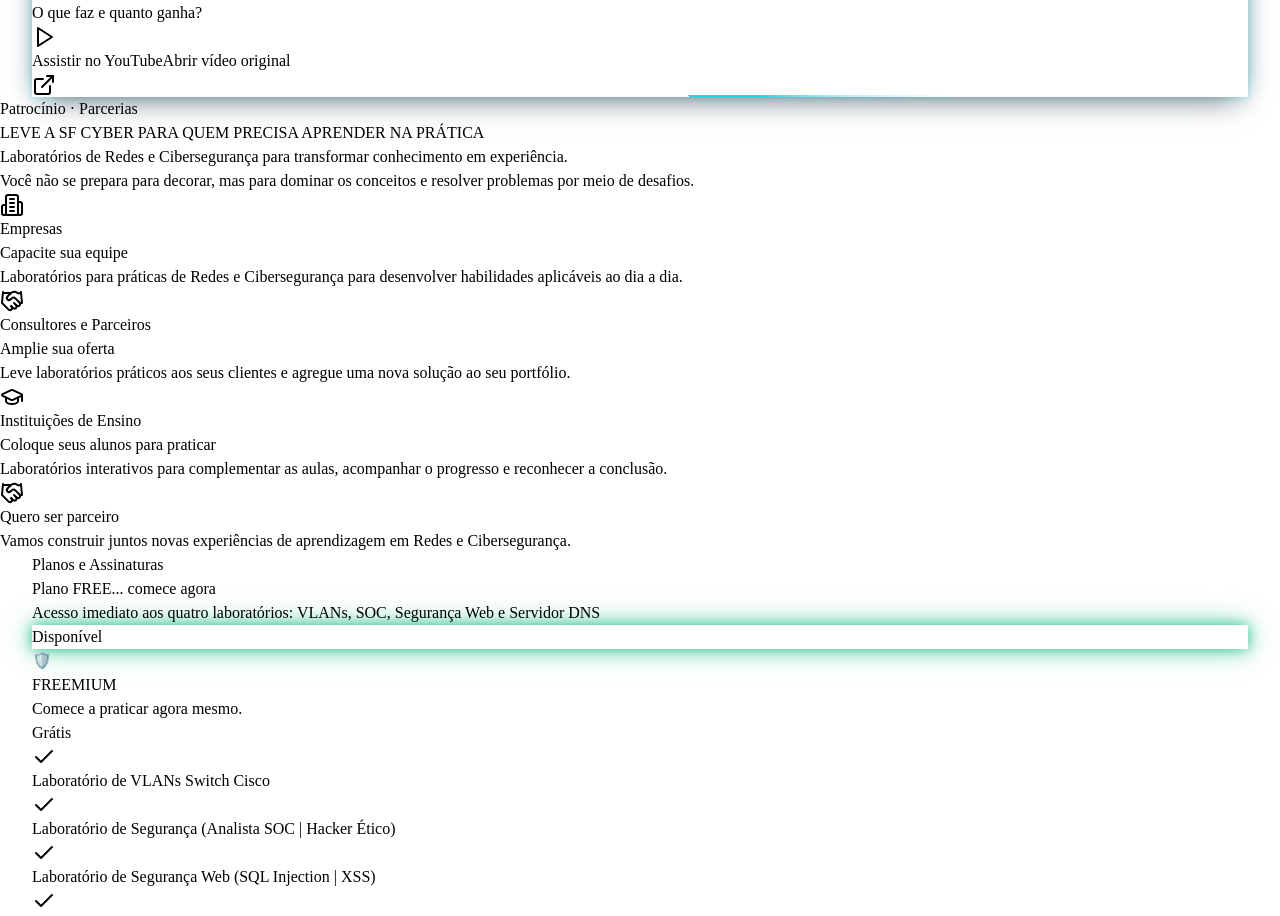
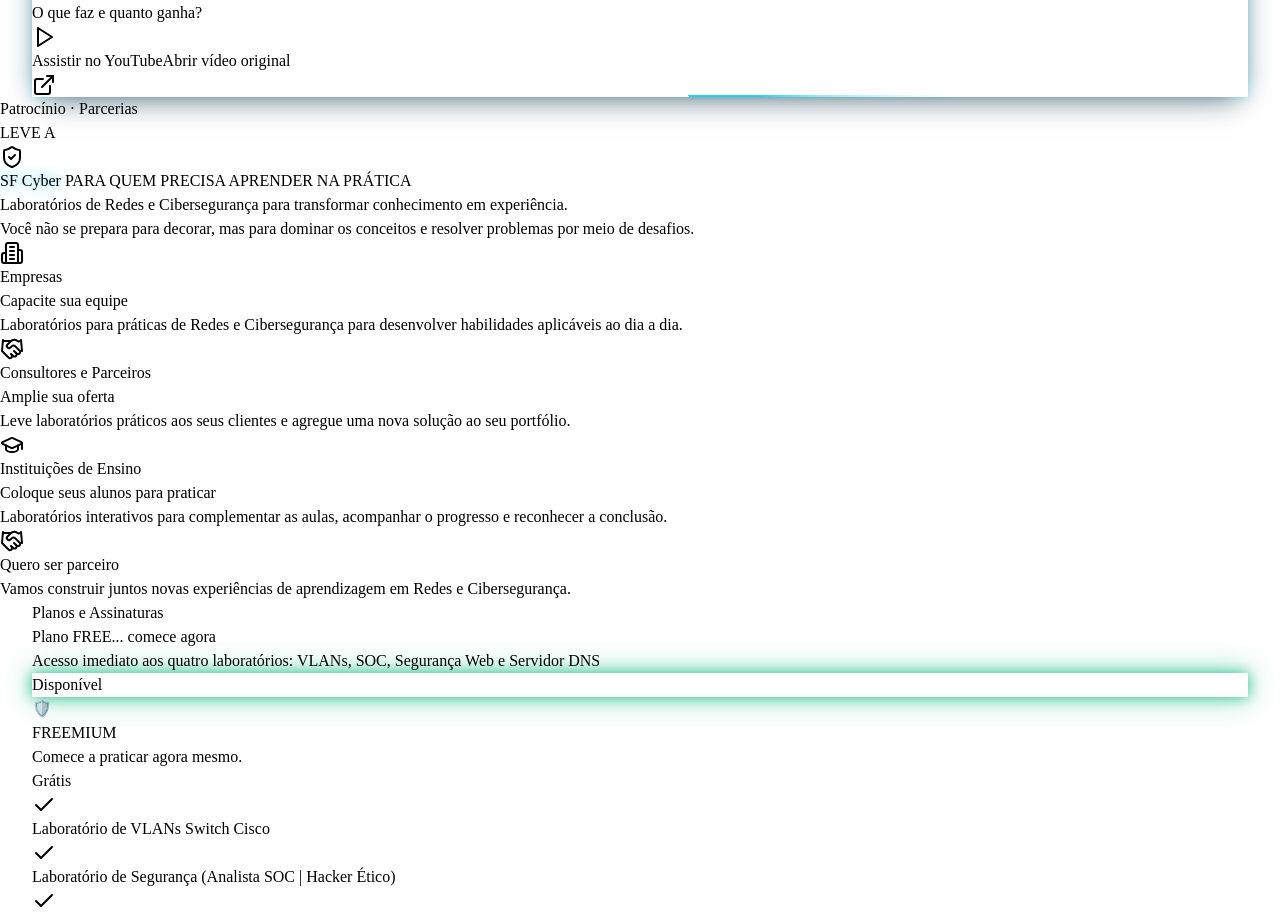
Before and after one commit to sandronsk1977-creator/sf-cyber, a React (Vite) app in the folder client/: page / in a window 1280 px wide. Shown: the part 4140-5056 px from the top of the page. Built offline with nearby package versions, Linux system fonts and the light colour scheme.

Commit message:
Insere logo SF Cyber no titulo da secao Patrocinio e Parcerias

```diff
--- a/client/src/components/SponsorSection.tsx
+++ b/client/src/components/SponsorSection.tsx
@@ -1,5 +1,12 @@
 import React from "react";
-import { Building2, Handshake, GraduationCap } from "lucide-react";
+import { Building2, Handshake, GraduationCap, ShieldCheck } from "lucide-react";
+
+const SFCyber = () => (
+  <span className="inline-flex items-center gap-2 align-middle text-cyan-400 font-bold animate-logo-text-pulse whitespace-nowrap">
+    <ShieldCheck className="w-7 h-7 sm:w-8 sm:h-8" />
+    SF Cyber
+  </span>
+);
 
 const PARTNERS = [
   {
@@ -34,7 +41,7 @@ export function SponsorSection() {
             Patrocínio · Parcerias
           </span>
           <h2 className="text-3xl sm:text-4xl font-black text-white font-mono mb-4">
-            LEVE A SF CYBER PARA QUEM PRECISA APRENDER NA PRÁTICA
+            LEVE A <SFCyber /> PARA QUEM PRECISA APRENDER NA PRÁTICA
           </h2>
           <p className="text-slate-400 max-w-2xl mx-auto">
             Laboratórios de Redes e Cibersegurança para transformar conhecimento em experiência.
```
